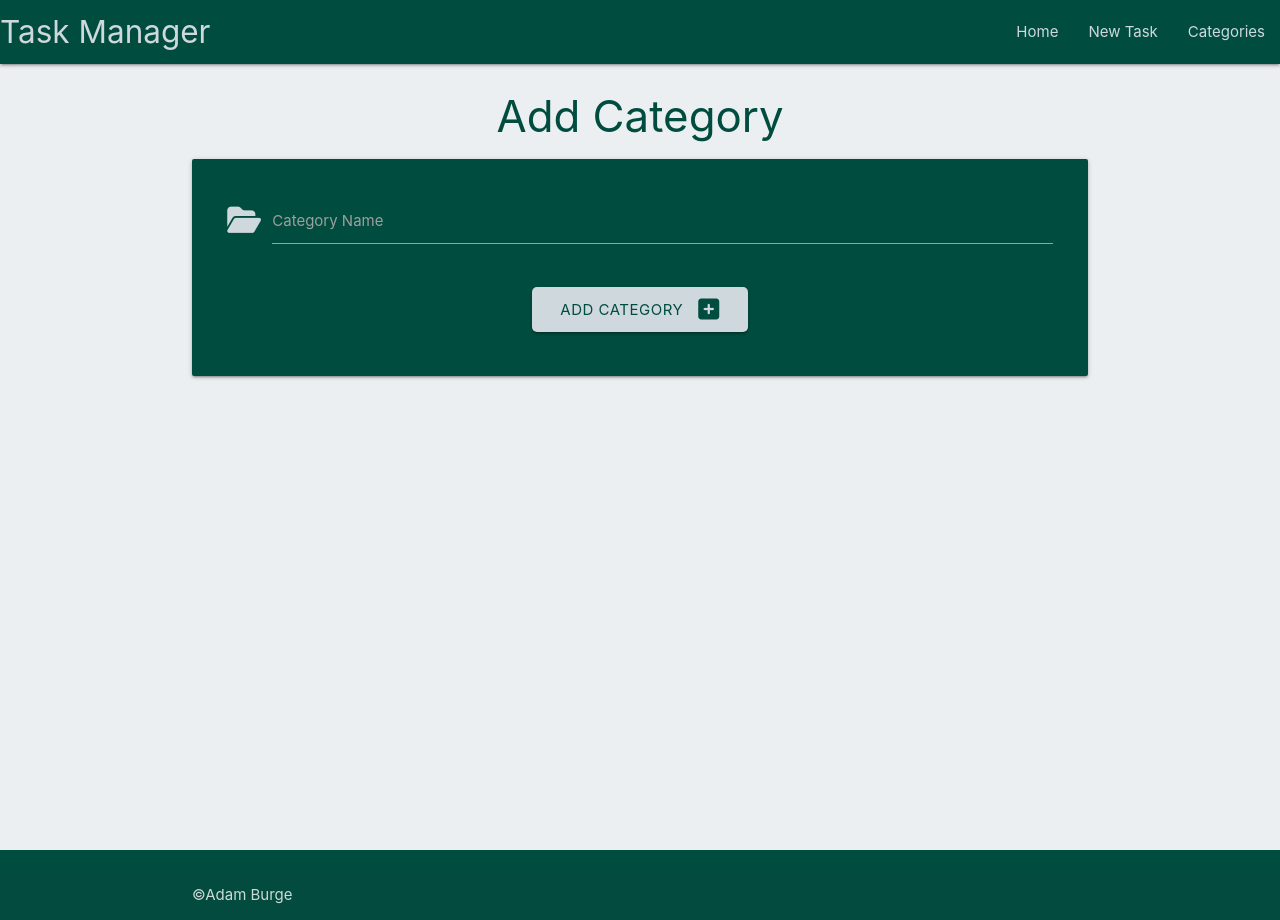
After one commit to adamsburge/task-manager, a Flask app: page /add_category in a window 1280 px wide. The commit adds this page. Run offline with Flask 2, Linux system fonts and the light colour scheme.

Commit message:
Setup category form and connect to database

```diff
--- a/taskmanager/routes.py
+++ b/taskmanager/routes.py
@@ -1,7 +1,23 @@
-from flask import render_template
+from flask import render_template, request, redirect, url_for
 from taskmanager import app, db
 from taskmanager.models import Category, Task
 
 @app.route("/")
 def home():
     return render_template("tasks.html")
+
+
+
+@app.route("/categories")
+def categories():
+    return render_template("categories.html")
+
+
+@app.route("/add_category", methods=["GET", "POST"])
+def add_category():
+    if request.method == "POST":
+        category = Category(category_name=request.form.get("category_name"))
+        db.session.add(category)
+        db.session.commit()
+        return redirect(url_for("categories"))
+    return render_template("add_category.html")
--- a/taskmanager/static/css/style.css
+++ b/taskmanager/static/css/style.css
@@ -12,3 +12,16 @@ body {
 .sidenav {
     background-color: #004d3f;
 }
+
+.btn-large {
+  height: 45px;
+  line-height: 45px;
+  border-radius: 5px;
+}
+
+input.valid:not([type]), input.valid:not([type]):focus, input.valid[type=text]:not(.browser-default), input.valid[type=text]:not(.browser-default):focus, input.valid[type=password]:not(.browser-default), input.valid[type=password]:not(.browser-default):focus, input.valid[type=email]:not(.browser-default), input.valid[type=email]:not(.browser-default):focus, input.valid[type=url]:not(.browser-default), input.valid[type=url]:not(.browser-default):focus, input.valid[type=time]:not(.browser-default), input.valid[type=time]:not(.browser-default):focus, input.valid[type=date]:not(.browser-default), input.valid[type=date]:not(.browser-default):focus, input.valid[type=datetime]:not(.browser-default), input.valid[type=datetime]:not(.browser-default):focus, input.valid[type=datetime-local]:not(.browser-default), input.valid[type=datetime-local]:not(.browser-default):focus, input.valid[type=tel]:not(.browser-default), input.valid[type=tel]:not(.browser-default):focus, input.valid[type=number]:not(.browser-default), input.valid[type=number]:not(.browser-default):focus, input.valid[type=search]:not(.browser-default), input.valid[type=search]:not(.browser-default):focus, textarea.materialize-textarea.valid, textarea.materialize-textarea.valid:focus, .select-wrapper.valid>input.select-dropdown {
+  border-bottom: unset;
+  -webkit-box-shadow: unset;
+  box-shadow: unset;
+  color: #eceff1;
+}
--- /dev/null
+++ b/taskmanager/templates/add_category.html
@@ -0,0 +1,28 @@
+{% extends "base.html" %}
+{% block content %}
+
+<h3 class="teal-text text-darken-4 center-align">Add Category</h3>
+
+<div class="row card-panel teal darken-4">
+    <form class="col s12" method="POST" action="{{ url_for('add_category') }}">
+        <!-- category name -->
+        <div class="row">
+            <div class="input-field col s12">
+                <i class="fas fa-folder-open prefix blue-grey-text text-lighten-4"></i>
+                <input id="category_name" name="category_name" minlength="3" maxlength="25" type="text"
+                    class="validate">
+                <label for="category_name">Category Name</label>
+            </div>
+        </div>
+        <!-- submit button -->
+        <div class="row">
+            <div class="col s12 center-align">
+                <button type="submit" class="btn-large blue-grey lighten-4 teal-text text-darken-4">
+                    Add Category <i class="fas fa-plus-square right teal-text text-darken-4"></i>
+                </button>
+            </div>
+        </div>
+    </form>
+</div>
+
+{% endblock %}
--- a/taskmanager/templates/base.html
+++ b/taskmanager/templates/base.html
@@ -22,7 +22,7 @@
               <ul class="right hide-on-med-and-down ">
                 <li><a href="{{ url_for('home') }}" class="blue-grey-text text-lighten-4">Home</a></li>
                 <li><a href="" class="blue-grey-text text-lighten-4">New Task</a></li>
-                <li><a href="" class="blue-grey-text text-lighten-4">Categories</a></li>
+                <li><a href="{{ url_for('categories') }}" class="blue-grey-text text-lighten-4">Categories</a></li>
               </ul>
             </div>
           </nav>
@@ -31,7 +31,7 @@
           <ul class="sidenav" id="mobile-demo">
             <li><a href="{{ url_for('home') }}" class="blue-grey-text text-lighten-4">Home</a></li>
             <li><a href="" class="blue-grey-text text-lighten-4">New Task</a></li>
-            <li><a href="" class="blue-grey-text text-lighten-4">Categories</a></li>
+            <li><a href="{{ url_for('categories') }}" class="blue-grey-text text-lighten-4">Categories</a></li>
           </ul>
     </header>
 
```
Also changed, not shown: taskmanager/templates/categories.html (added, +14 -0 lines).
